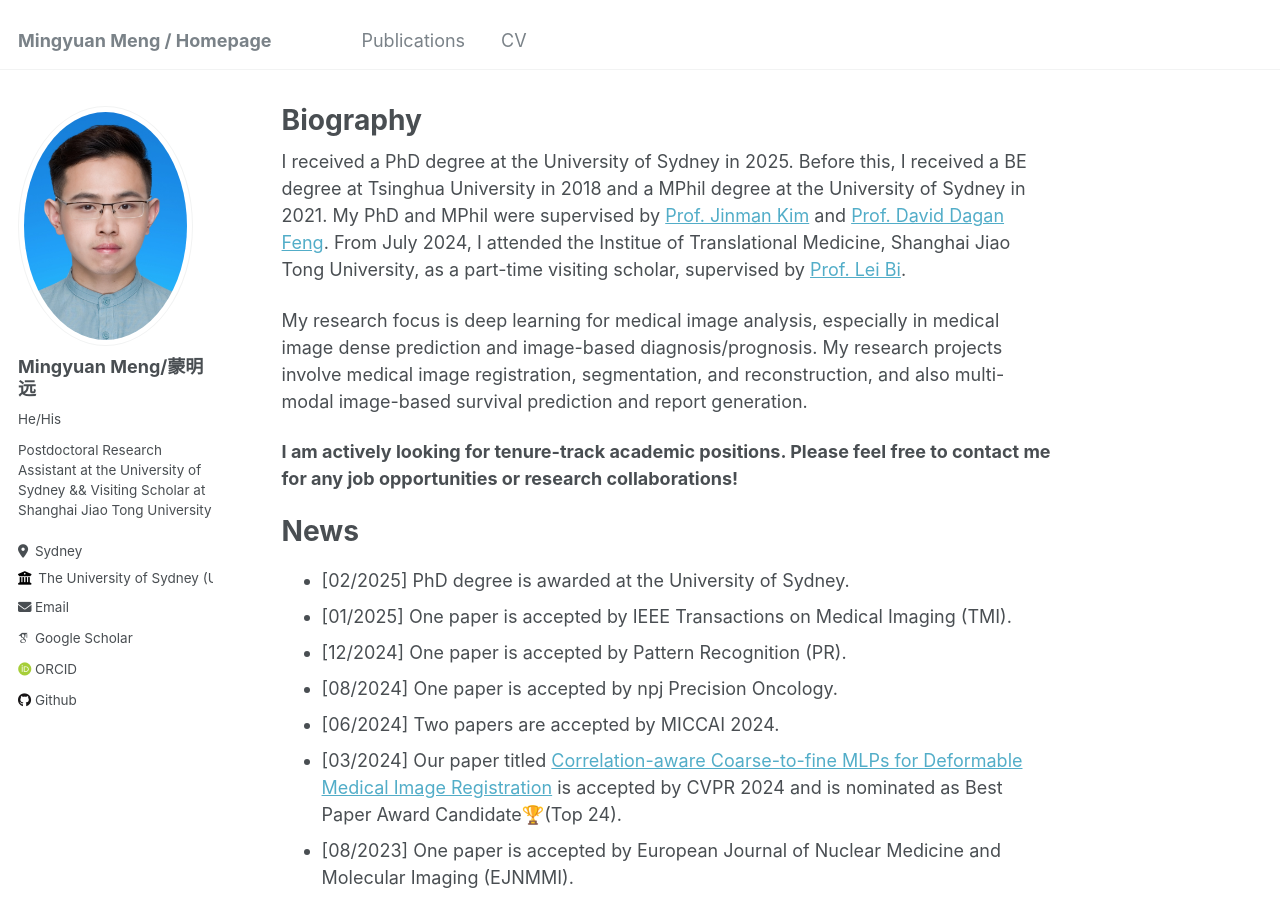
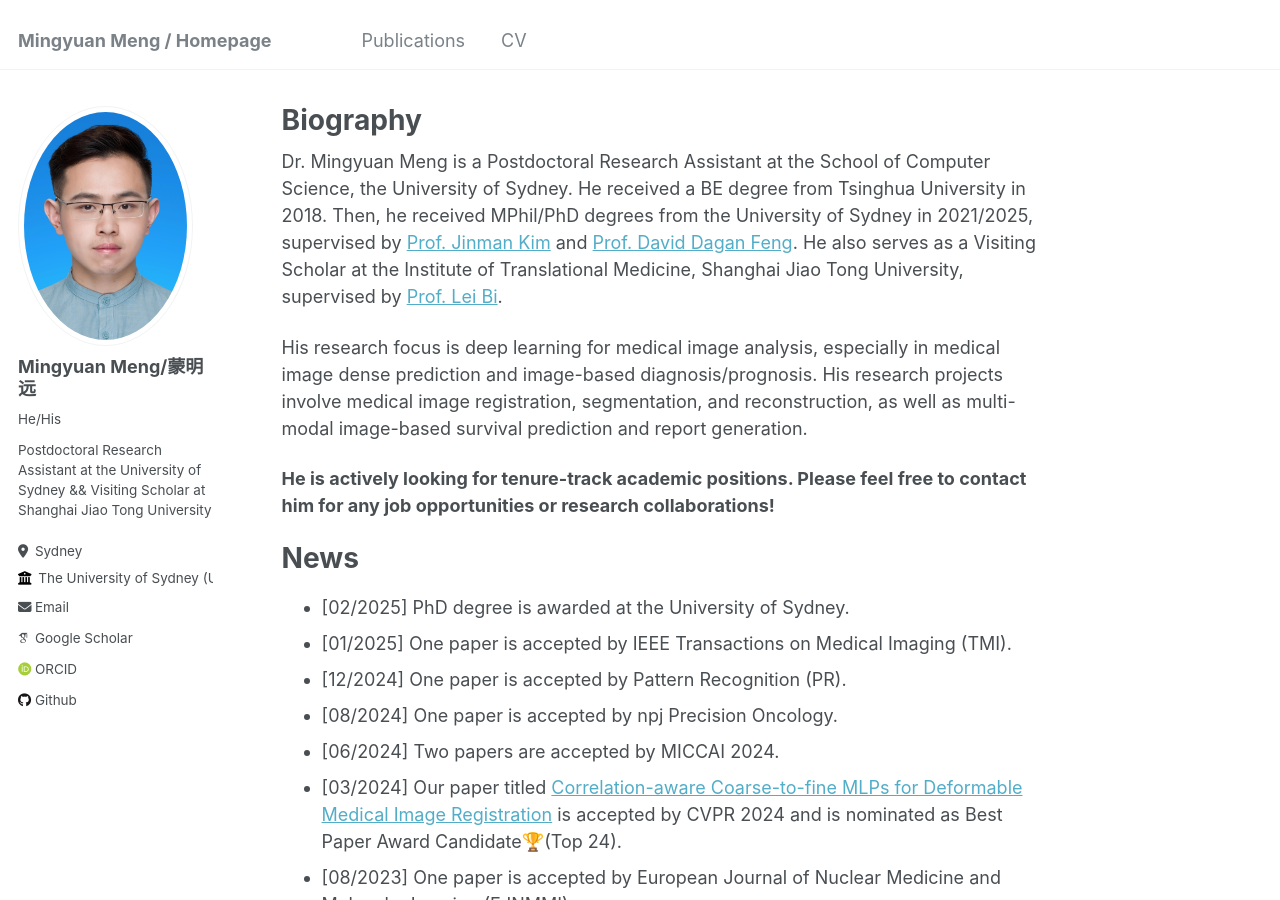
Before and after one commit to MungoMeng/mungomeng.github.io, a Jekyll site: the page built from _pages/about.md, in a window 1280 px wide and 900 px high. Built offline with Jekyll 4.4.1, drawn with Linux system fonts in a browser that asks for light colours; some web fonts are replaced.

Commit message:
Update about.md

```diff
--- a/_pages/about.md
+++ b/_pages/about.md
@@ -7,11 +7,11 @@ redirect_from:
   - /about.html
 ---
 
-I received a PhD degree at the University of Sydney in 2025. Before this, I received a BE degree at Tsinghua University in 2018 and a MPhil degree at the University of Sydney in 2021. My PhD and MPhil were supervised by [Prof. Jinman Kim](https://www.sydney.edu.au/engineering/about/our-people/academic-staff/jinman-kim.html) and [Prof. David Dagan Feng](https://scholar.google.com/citations?user=89py58oAAAAJ&hl=en). From July 2024, I attended the Institue of Translational Medicine, Shanghai Jiao Tong University, as a part-time visiting scholar, supervised by [Prof. Lei Bi](http://lei.bi/).
+Dr. Mingyuan Meng is a Postdoctoral Research Assistant at the School of Computer Science, the University of Sydney. He received a BE degree from Tsinghua University in 2018. Then, he received MPhil/PhD degrees from the University of Sydney in 2021/2025, supervised by [Prof. Jinman Kim](https://www.sydney.edu.au/engineering/about/our-people/academic-staff/jinman-kim.html) and [Prof. David Dagan Feng](https://scholar.google.com/citations?user=89py58oAAAAJ&hl=en). He also serves as a Visiting Scholar at the Institute of Translational Medicine, Shanghai Jiao Tong University, supervised by [Prof. Lei Bi](http://lei.bi/).
 
-My research focus is deep learning for medical image analysis, especially in medical image dense prediction and image-based diagnosis/prognosis. My research projects involve medical image registration, segmentation, and reconstruction, and also multi-modal image-based survival prediction and report generation.
+His research focus is deep learning for medical image analysis, especially in medical image dense prediction and image-based diagnosis/prognosis. His research projects involve medical image registration, segmentation, and reconstruction, as well as multi-modal image-based survival prediction and report generation.
 
-**I am actively looking for tenure-track academic positions. Please feel free to contact me for any job opportunities or research collaborations!**
+**He is actively looking for tenure-track academic positions. Please feel free to contact him for any job opportunities or research collaborations!**
 
 News
 ======
```
